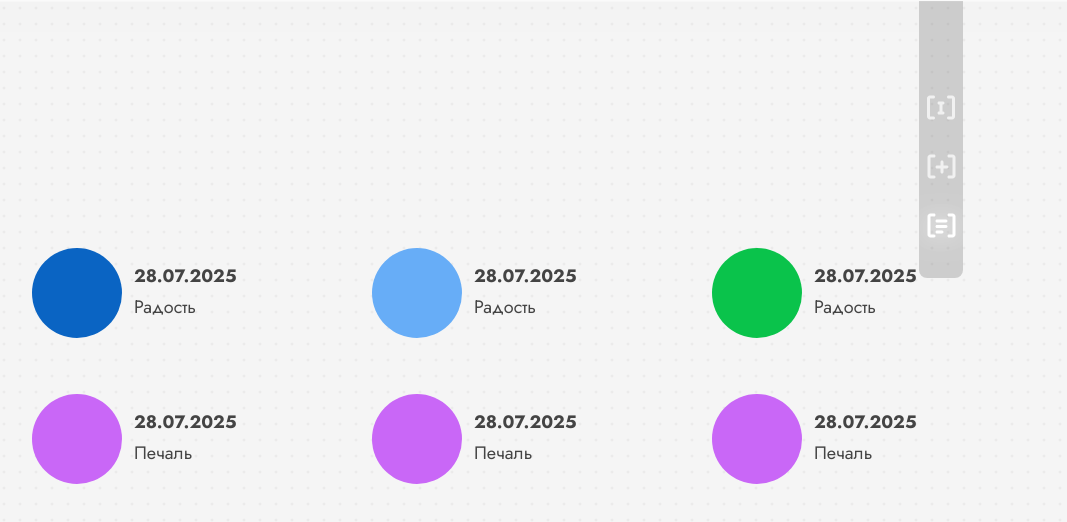
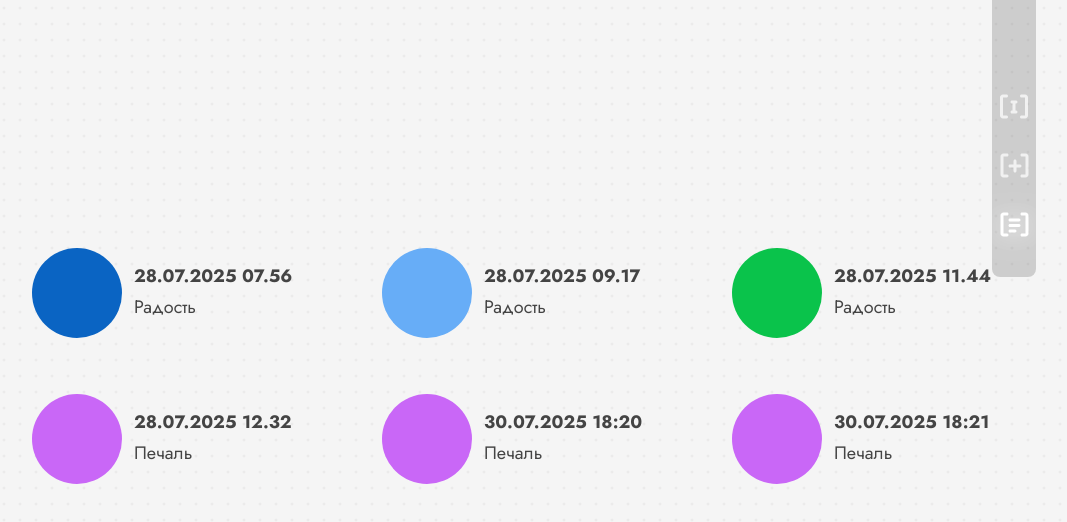
Before and after one commit to tatiana-t/emotion-palette, a React (Vite) app: page /palette/history in a window 1280 px wide. Shown: the top 522 px of the page, without its empty margins (116-1183 px from the left). Built offline with nearby package versions, Linux system fonts and the light colour scheme; a web font is replaced by a local one; what @gravity-ui/uikit would draw is missing.

Commit message:
edit adaptive

```diff
--- a/src/App.scss
+++ b/src/App.scss
@@ -2,8 +2,6 @@
   width: 100%;
   height: 100dvh;
   height: calc(var(--vh, 1dvh) * 100);
-  /* padding: 40px; */
-  // text-align: center;
   transition: background-color, 0.4s;
   position: relative;
 
@@ -13,33 +11,9 @@
   background-size: 16px 16px;
   background-repeat: repeat;
   &__navigator {
-    // display: inline-block;
-    width: 100%;
-    // align-items: center;
-    // margin-bottom: 16px;s
-    position: absolute;
-    top: 0px;
-    left: 50%;
-    transform: translate(-50%);
-    margin: auto;
-
-    @include glass;
-  }
-  &__switcher {
-    display: flex;
-    color: var(--glass-color);
-    font-weight: 500;
-
-    // border-radius: 28px;
-
-    overflow: hidden;
-  }
-  &__switcher-button {
-    padding: 10px 12px;
-    font-weight: 500;
-    &_active {
-      // background-color: var(--glass-background);
-      // font-weight: 700;
-    }
+    position: fixed;
+    right: 10%;
+    top: 0;
+    color: #fff;
   }
 }
--- a/src/components/navigation/styles.scss
+++ b/src/components/navigation/styles.scss
@@ -1,8 +1,4 @@
 .navigation {
-  position: fixed;
-  right: 200px;
-  top: 0;
-  color: #fff;
   &__main {
     padding: 90px 6px 30px;
     border-radius: 8px;
@@ -13,7 +9,9 @@
   }
   &__item {
     display: block;
+    margin: 0 auto;
     color: rgba(255, 255, 255, 0.7);
+
     margin-bottom: 20px;
     transition: filter, 0.2s;
     &:last-child {
@@ -25,7 +23,6 @@
     &_active {
       filter: drop-shadow(0 2px 10px rgba(255, 255, 255, 0.8));
       color: #fff;
-      // box-shadow: 0 2px 10px #ffffff53;
     }
     &:visited {
       color: inherit;
@@ -41,3 +38,11 @@
     }
   }
 }
+
+@media screen and (max-height: 640px) {
+  .navigation {
+    &__main {
+      padding: 30px 6px 10px;
+    }
+  }
+}
--- a/src/pages/create/screen/colorPicker/index.tsx
+++ b/src/pages/create/screen/colorPicker/index.tsx
@@ -68,11 +68,12 @@ interface Props {
 }
 
 const ColorPicker: React.FC<Props> = ({ onAnswer }) => {
+  const selectedColor = useStore((state) => state.today.color);
   const updateToday = useStore((state) => state.updateToday);
-  const [selectedColor, setSelectedColor] = useState('');
+  // const [selectedColor, setSelectedColor] = useState('');
 
   const handleChangeColor = (color: string) => {
-    setSelectedColor(color);
+    // setSelectedColor(color);
     updateToday({ color });
     onAnswer(!!color);
   };
--- a/src/pages/create/screen/colorPicker/styles.scss
+++ b/src/pages/create/screen/colorPicker/styles.scss
@@ -3,18 +3,11 @@
   display: flex;
   flex-direction: column;
   justify-content: flex-end;
-  // max-width: 100%;
 
-  //   gap: 8px;
-
-  // padding: 8px;
   &__title {
     max-width: 400px;
     font-size: 20px;
     font-weight: 400;
-    // text-align: center;
-    // color: #444444;
-    // mix-blend-mode: plus-lighter;
     margin-bottom: 16px;
   }
   &__list {
@@ -23,15 +16,15 @@
     align-items: center;
     overflow-x: auto;
   }
+  &__item {
+    flex-grow: 1;
+  }
   &__label {
     display: block;
-    width: 170px;
+    min-width: 150px;
+    width: 100%;
     height: 50px;
 
-    // border-radius: 8px;
-    // border: 4px solid white;
-    // outline: 2px solid transparent;
-    // transition: transform, 0.2s;
     &_active {
       //   border: 4px solid white;
       //   outline: 6px solid lightgrey;
--- a/src/pages/create/screen/questions/index.tsx
+++ b/src/pages/create/screen/questions/index.tsx
@@ -20,9 +20,9 @@ const Questions: React.FC<Props> = ({ onAnswer }) => {
   return (
     <div className="questions">
       <div className="questions__list">
-        <div className="questions__item questions__item_description">
+        {/* <div className="questions__item questions__item_description">
           <p>questions description</p>
-        </div>
+        </div> */}
         {questionsList.map((item) => {
           return (
             <div className="questions__item" key={item.id}>
--- a/src/pages/create/screen/questions/styles.scss
+++ b/src/pages/create/screen/questions/styles.scss
@@ -7,7 +7,7 @@
   flex-direction: column;
   justify-content: center;
   &__list {
-    padding: 0 16px 8px;
+    padding: 0 16px 8px 40vw;
     // padding-left: 500px;
     display: flex;
     gap: 16px;
@@ -34,5 +34,17 @@
   }
   .g-text-area__content {
     border: none;
+    border-radius: 16px;
   }
 }
+
+@media screen and (max-width: 940px) {
+  .questions {
+    &__list {
+      padding-left: 20vw;
+    }
+    &__item {
+      width: 250px;
+    }
+  }
+}
--- a/src/pages/history/index.tsx
+++ b/src/pages/history/index.tsx
@@ -19,9 +19,12 @@ const HistoryPage = () => {
     const list = document.querySelector('.page-history__list');
     if (!list) return;
 
-    const itemWidth = list.clientWidth / 3;
-    itemsPerRow.current = itemWidth >= 300 ? 3 : 2;
+    const listWidth = list.clientWidth;
+    const itemWidth = list.querySelector('.page-history__item')?.clientWidth || 290;
+    itemsPerRow.current = Math.floor((listWidth - 40) / (itemWidth + 10));
+    console.log('itemWidth', listWidth, itemWidth, itemsPerRow.current);
   };
+
   const updateListToRender = () => {
     clearTimeout(timerId.current);
 
--- a/src/pages/history/styles.scss
+++ b/src/pages/history/styles.scss
@@ -8,33 +8,23 @@
     width: 1040px;
     max-width: 100%;
     margin: 0 auto;
-    padding: 30vh 20px 20px;
+    padding: 30vh 20px;
 
     gap: 40px 0;
   }
   &__row-wrapper {
-    // margin-bottom: 40px;
     display: flex;
     flex-direction: column;
     gap: 20px;
   }
   &__row {
     display: flex;
-    // justify-content: center;
-    gap: 3%;
-    // justify-content: space-between;
-    // flex-wrap: wrap;
-    // &::after {
-    //   content: '';
-    //   width: 30%;
-    //   min-width: 310px;
-    //   height: 0;
-    //   // margin-left: auto;
-    // }
+    justify-content: space-between;
+    gap: 20px;
   }
   &__item {
     width: 30%;
-    min-width: 310px;
+    min-width: 280px;
     padding: 8px;
     display: flex;
     align-items: center;
@@ -50,8 +40,6 @@
     }
     &_active {
       background-color: #fff;
-      // border-bottom-left-radius: 0;
-      // border-bottom-right-radius: 0;
       box-shadow: 0 10px 30px rgba(0, 0, 0, 0.1);
     }
   }
@@ -74,25 +62,14 @@
     height: 0;
     border-radius: 16px;
     transition: height, 0.2s;
-    // padding: 20px 0 0;
     overflow: hidden;
-    // margin-bottom: 40px;
-    // & > div {
     box-shadow: 0 10px 30px rgba(0, 0, 0, 0.1);
-    // }
   }
   &__description {
     width: 100%;
     background-color: #fff;
 
     padding: 32px;
-    // margin-bottom: 40px;
-    // &_left {
-    //   border-top-left-radius: 0;
-    // }
-    // &_right {
-    //   border-top-right-radius: 0;
-    // }
   }
 
   &__description-item {
@@ -111,6 +88,22 @@
   }
 }
 
+@media screen and (max-width: 940px) {
+  .page-history {
+    &__row {
+      justify-content: center;
+      gap: 40px;
+    }
+  }
+}
+@media screen and (max-width: 620px) {
+  .page-history {
+    &__row {
+      justify-content: flex-start;
+    }
+  }
+}
+
 @keyframes slide-down {
   0% {
     height: 0;
--- a/src/store/testData.ts
+++ b/src/store/testData.ts
@@ -1,6 +1,6 @@
 const list = [
   {
-    date: '28.07.2025',
+    date: '28.07.2025 07.56',
     color: 'rgb(10, 100, 195)',
     description: [
       {
@@ -23,7 +23,7 @@ const list = [
     id: '77',
   },
   {
-    date: '28.07.2025',
+    date: '28.07.2025 09.17',
     color: 'rgb(103, 173, 247)',
     description: [
       {
@@ -46,7 +46,7 @@ const list = [
     id: '41',
   },
   {
-    date: '28.07.2025',
+    date: '28.07.2025 11.44',
     color: 'rgb(10, 195, 75)',
     description: [
       {
@@ -69,7 +69,7 @@ const list = [
     id: '54',
   },
   {
-    date: '28.07.2025',
+    date: '28.07.2025 12.32',
     color: 'rgb(201, 103, 247)',
     description: [
       {
@@ -92,7 +92,7 @@ const list = [
     id: '29',
   },
   {
-    date: '28.07.2025',
+    date: '30.07.2025 18:20',
     color: 'rgb(201, 103, 247)',
     description: [
       {
@@ -115,7 +115,7 @@ const list = [
     id: '79',
   },
   {
-    date: '28.07.2025',
+    date: '30.07.2025 18:21',
     color: 'rgb(201, 103, 247)',
     description: [
       {
```
